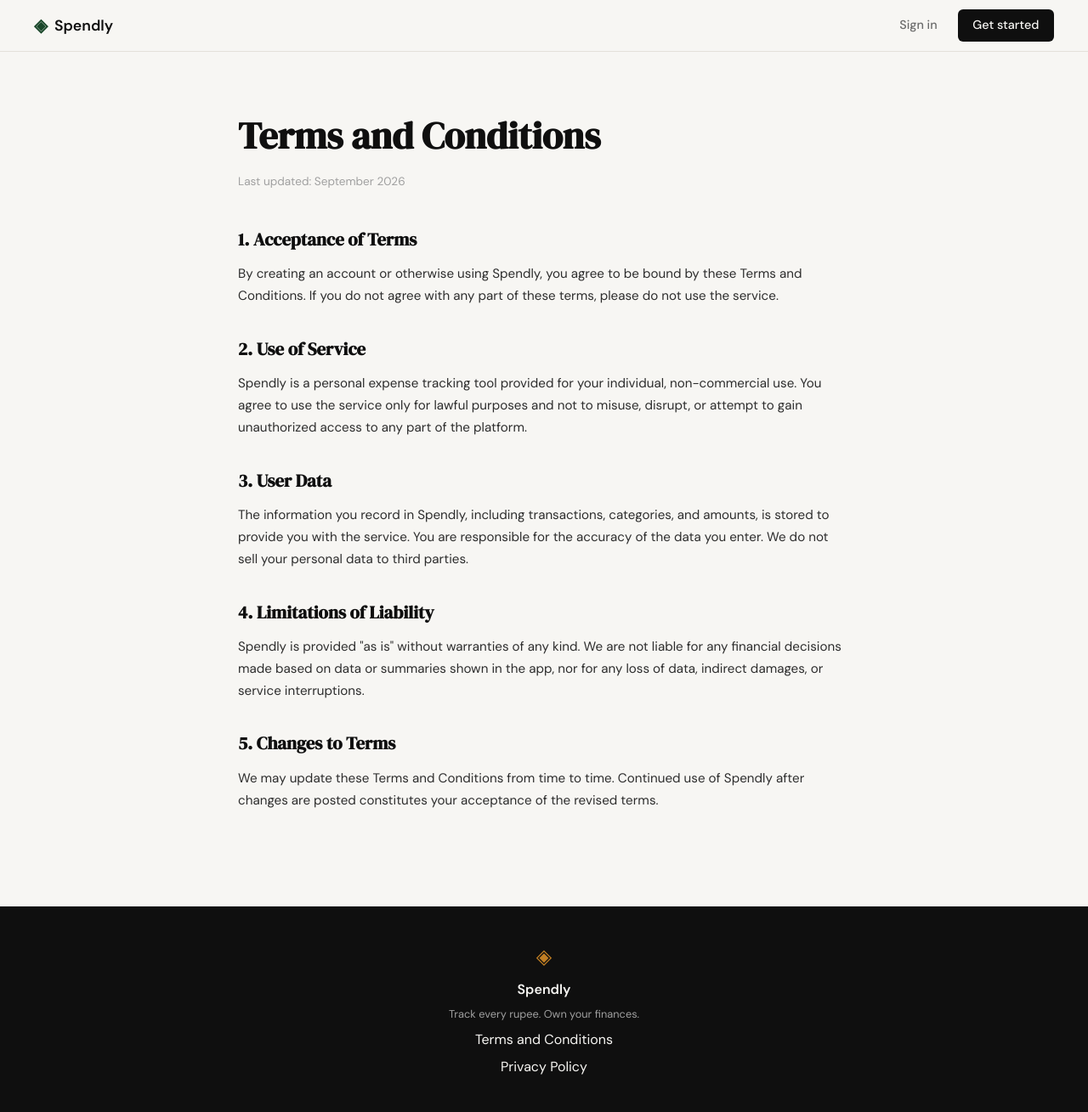
After one commit to Anshuman-Alok-Gupta/spendly, a Flask app: page /terms in a window 1280 px wide. The commit adds this page. Shown: the whole page at 85% size. Run offline with Flask 3, Linux system fonts and the light colour scheme.

Commit message:
added a landing page for terms and conditions

```diff
--- a/app.py
+++ b/app.py
@@ -20,6 +20,11 @@ def register():
 @app.route("/login")
 def login():
     return render_template("login.html")
+
+
+@app.route("/terms")
+def terms():
+    return render_template("terms.html")
 
 
 # ------------------------------------------------------------------ #
--- a/static/css/style.css
+++ b/static/css/style.css
@@ -369,6 +369,49 @@ a { color: inherit; text-decoration: none; }
 }
 
 /* ------------------------------------------------------------------ */
+/* Legal pages                                                         */
+/* ------------------------------------------------------------------ */
+
+.legal {
+    padding: 4rem 2rem 5rem;
+}
+
+.legal-inner {
+    max-width: 720px;
+    margin: 0 auto;
+}
+
+.legal-title {
+    font-family: var(--font-display);
+    font-size: clamp(2rem, 4vw, 2.75rem);
+    color: var(--ink);
+    margin-bottom: 0.5rem;
+}
+
+.legal-updated {
+    font-size: 0.85rem;
+    color: var(--ink-faint);
+    margin-bottom: 2.5rem;
+}
+
+.legal-section {
+    margin-bottom: 2rem;
+}
+
+.legal-section h2 {
+    font-family: var(--font-display);
+    font-size: 1.3rem;
+    color: var(--ink);
+    margin-bottom: 0.75rem;
+}
+
+.legal-section p {
+    font-size: 0.95rem;
+    color: var(--ink-soft);
+    line-height: 1.7;
+}
+
+/* ------------------------------------------------------------------ */
 /* Auth pages                                                          */
 /* ------------------------------------------------------------------ */
 
--- a/templates/base.html
+++ b/templates/base.html
@@ -34,7 +34,7 @@
             <span class="brand-icon">◈</span>
             <span class="footer-name">Spendly</span>
             <p class="footer-copy">Track every rupee. Own your finances.</p>
-            <a href="#">Terms and Conditions</a>
+            <a href="{{ url_for('terms') }}">Terms and Conditions</a>
             <a href="#">Privacy Policy</a>
         </div>
     </footer>
--- /dev/null
+++ b/templates/terms.html
@@ -0,0 +1,39 @@
+{% extends "base.html" %}
+
+{% block title %}Terms and Conditions — Spendly{% endblock %}
+
+{% block content %}
+
+<section class="legal">
+    <div class="legal-inner">
+        <h1 class="legal-title">Terms and Conditions</h1>
+        <p class="legal-updated">Last updated: September 2026</p>
+
+        <div class="legal-section">
+            <h2>1. Acceptance of Terms</h2>
+            <p>By creating an account or otherwise using Spendly, you agree to be bound by these Terms and Conditions. If you do not agree with any part of these terms, please do not use the service.</p>
+        </div>
+
+        <div class="legal-section">
+            <h2>2. Use of Service</h2>
+            <p>Spendly is a personal expense tracking tool provided for your individual, non-commercial use. You agree to use the service only for lawful purposes and not to misuse, disrupt, or attempt to gain unauthorized access to any part of the platform.</p>
+        </div>
+
+        <div class="legal-section">
+            <h2>3. User Data</h2>
+            <p>The information you record in Spendly, including transactions, categories, and amounts, is stored to provide you with the service. You are responsible for the accuracy of the data you enter. We do not sell your personal data to third parties.</p>
+        </div>
+
+        <div class="legal-section">
+            <h2>4. Limitations of Liability</h2>
+            <p>Spendly is provided "as is" without warranties of any kind. We are not liable for any financial decisions made based on data or summaries shown in the app, nor for any loss of data, indirect damages, or service interruptions.</p>
+        </div>
+
+        <div class="legal-section">
+            <h2>5. Changes to Terms</h2>
+            <p>We may update these Terms and Conditions from time to time. Continued use of Spendly after changes are posted constitutes your acceptance of the revised terms.</p>
+        </div>
+    </div>
+</section>
+
+{% endblock %}
```
